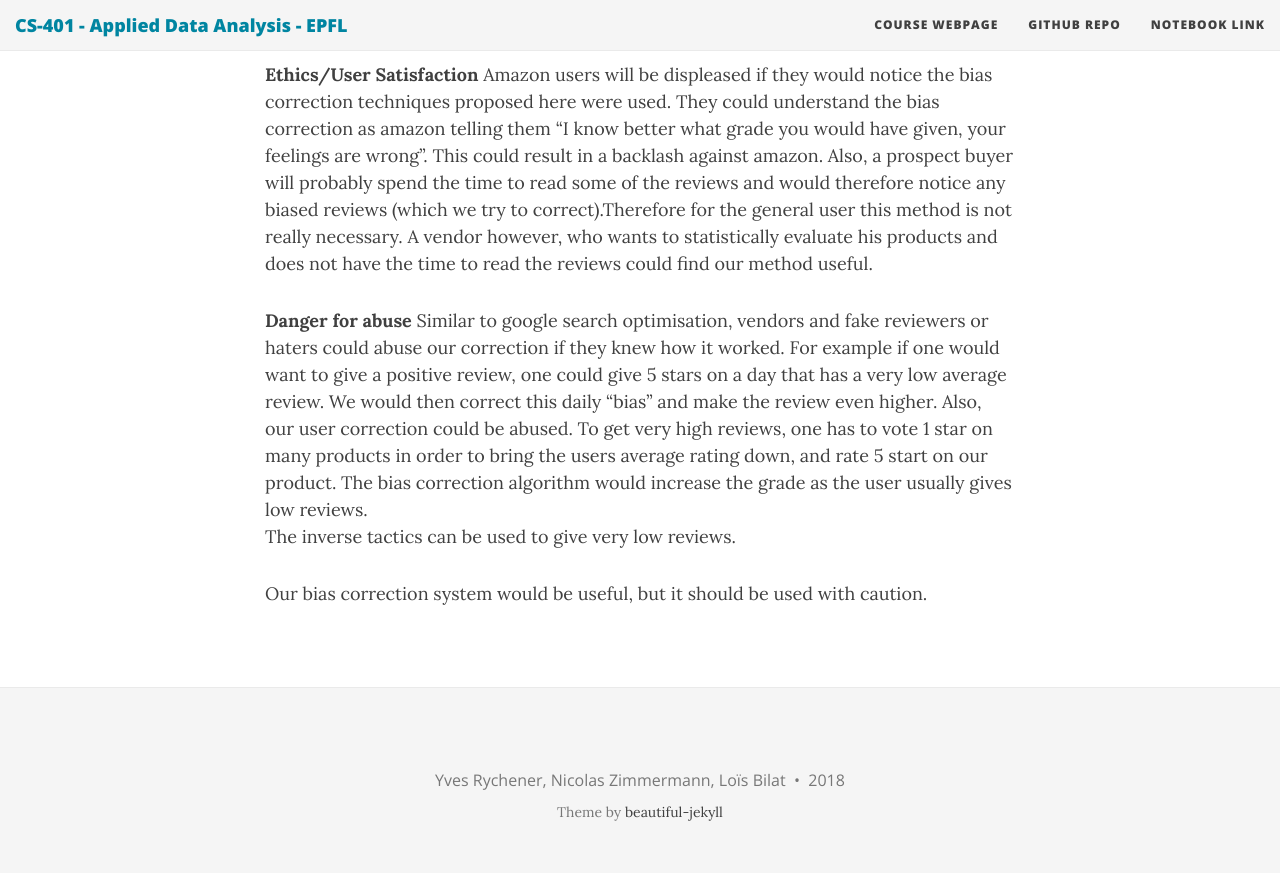
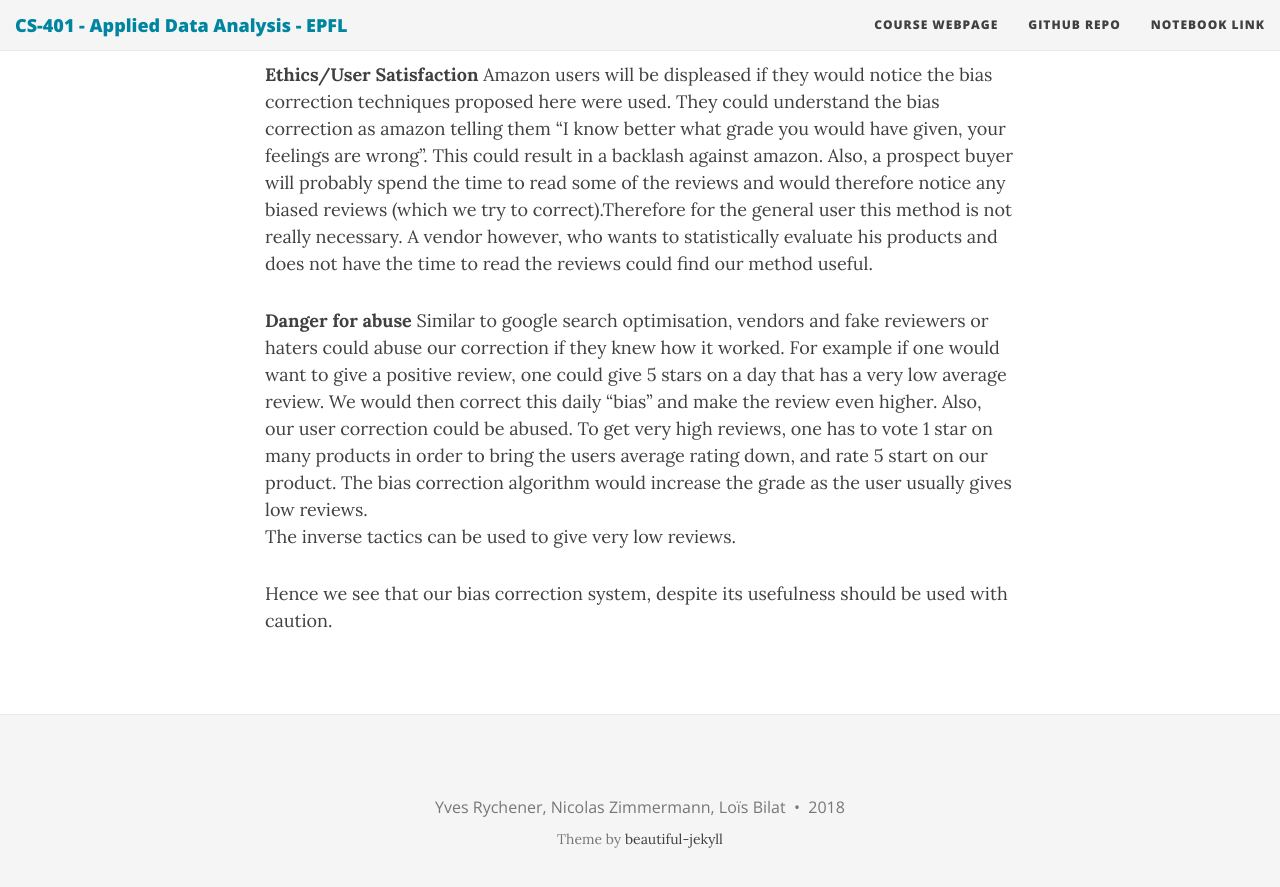
Before and after one commit to ada-lyn/ada-lyn.github.io, a Jekyll site: the page built from index.md, in a window 1280 px wide and 900 px high, scrolled down 36117 px. Shown: the top 887 px of the window. Built offline with Jekyll 4.4.1, drawn with Linux system fonts in a browser that asks for light colours; nearby versions of some CDN libraries; formulas are drawn with MathJax 3.

Commit message:
Update index.md

```diff
--- a/index.md
+++ b/index.md
@@ -476,4 +476,4 @@ Amazon users will be displeased if they would notice the bias correction techniq
 Similar to google search optimisation, vendors and fake reviewers or haters could abuse our correction if they knew how it worked. For example if one would want to give a positive review, one could give 5 stars on a day that has a very low average review. We would then correct this daily "bias" and make the review even higher. Also, our user correction could be abused. To get very high reviews, one has to vote 1 star on many products in order to bring the users average rating down, and rate 5 start on our product. The bias correction algorithm would increase the grade as the user usually gives low reviews. <br>
 The inverse tactics can be used to give very low reviews.
 
-Our bias correction system would be useful, but it should be used with caution.
+Hence we see that our bias correction system, despite its usefulness should be used with caution.
```
